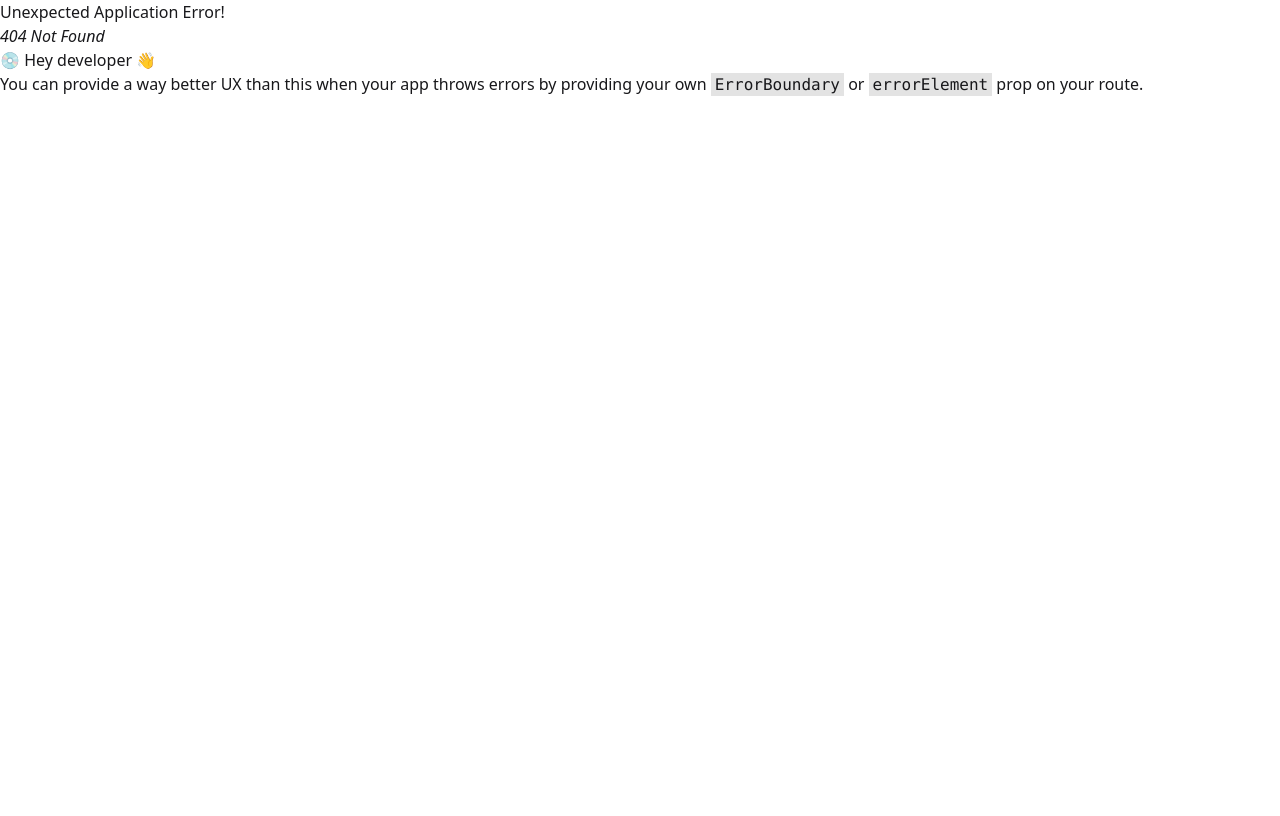
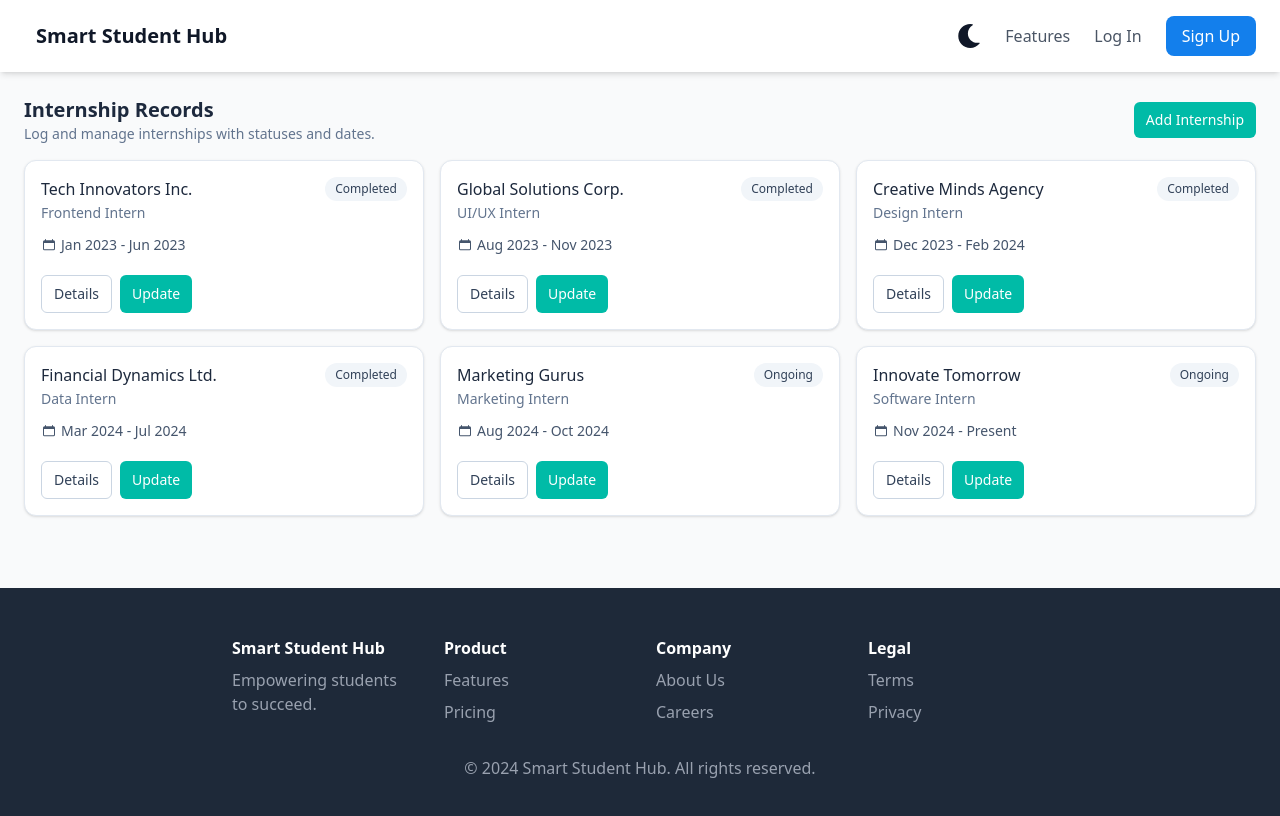
Before and after one commit to Sanjhanaa-Anantharaman/landing_page_temp, a React (Vite) app in the folder web/: page /internships in a window 1280 px wide. Before the commit this address had no page. Shown: the top 816 px of the page. Built offline with nearby package versions, Linux system fonts and the light colour scheme.

Commit message:
Internship and Approval section added

```diff
--- /dev/null
+++ b/web/src/components/pages/Approval.jsx
@@ -0,0 +1,88 @@
+import React from "react";
+
+const colorMap = {
+  amber: "bg-amber-50 text-amber-700 ring-amber-200",
+  emerald: "bg-emerald-50 text-emerald-700 ring-emerald-200",
+  rose: "bg-rose-50 text-rose-700 ring-rose-200",
+};
+
+const StatusPill = ({ color = "amber", children }) => {
+  const cls = colorMap[color] || colorMap.amber;
+  return (
+    <span
+      className={`inline-flex items-center gap-1 px-2.5 py-1 rounded-full text-xs font-medium ring-1 ring-inset ${cls}`}
+    >
+      {children}
+    </span>
+  );
+};
+
+export default function Approval() {
+  const cards = [
+    {
+      title: "Pending Approvals",
+      count: 8,
+      cta: "View Pending",
+      color: "amber",
+      desc: "Requests waiting for review",
+    },
+    {
+      title: "Approved Items",
+      count: 24,
+      cta: "View Approved",
+      color: "emerald",
+      desc: "Items cleared by faculty",
+    },
+    {
+      title: "Rejected Items",
+      count: 3,
+      cta: "View Rejected",
+      color: "rose",
+      desc: "Items requiring changes",
+    },
+  ];
+
+  return (
+    <section className="mb-6 sm:mb-10 mt-18 p-8">
+      <div className="mb-3 sm:mb-4 flex items-center justify-between gap-3">
+        <div>
+          <h2 className="text-slate-800 font-semibold text-lg sm:text-xl">
+            Faculty Approvals
+          </h2>
+          <p className="text-slate-500 text-sm">
+            Monitor, approve, and track student submissions.
+          </p>
+        </div>
+        <button className="inline-flex items-center justify-center px-3 py-2 rounded-md text-sm font-medium border border-slate-300 text-slate-700 bg-white hover:bg-slate-100 transition-colors whitespace-nowrap cursor-pointer">
+          Export
+        </button>
+      </div>
+
+      <div className="grid grid-cols-1 sm:grid-cols-3 gap-4">
+        {cards.map((card) => (
+          <div
+            key={card.title}
+            className="bg-white shadow-sm rounded-xl border border-slate-200 p-4 sm:p-5"
+          >
+            <div className="flex items-start justify-between">
+              <div>
+                <p className="text-sm text-slate-500">{card.title}</p>
+                <div className="mt-1 flex items-baseline gap-2">
+                  <span className="text-2xl font-semibold text-slate-800">
+                    {card.count}
+                  </span>
+                  <StatusPill color={card.color}>{card.desc}</StatusPill>
+                </div>
+              </div>
+            </div>
+            <div className="mt-4">
+              <button className="inline-flex items-center justify-center px-3 py-2 rounded-md text-sm font-medium bg-teal-500 text-white hover:bg-teal-600 w-full sm:w-auto cursor-pointer">
+                {card.cta}
+              </button>
+            </div>
+          </div>
+        ))}
+      </div>
+    </section>
+  );
+}
--- a/web/src/components/pages/Dashboard.jsx
+++ b/web/src/components/pages/Dashboard.jsx
@@ -219,7 +219,6 @@ const Dashboard = () => {
               </div>
             </div>
           </div>
-
         </div>
         {/* Quick links */}
         <div className="mt-8 rounded-xl bg-white p-6 shadow-md">
--- /dev/null
+++ b/web/src/components/pages/Internship.jsx
@@ -0,0 +1,103 @@
+import React from "react";
+
+function InternshipCard({ company, role, period, status }) {
+  return (
+    <div className="bg-white shadow-sm rounded-xl border border-slate-200 p-4 flex flex-col gap-3">
+      <div className="flex items-start justify-between gap-3">
+        <div>
+          <h4 className="text-slate-800 font-medium">{company}</h4>
+          <p className="text-slate-500 text-sm mt-0.5">{role}</p>
+        </div>
+        <span className="inline-flex items-center gap-1 px-2.5 py-1 rounded-full text-xs font-medium bg-slate-100 text-slate-700">
+          {status}
+        </span>
+      </div>
+      <div className="flex flex-wrap items-center gap-2 text-sm text-slate-600">
+        <span className="inline-flex items-center gap-1">
+          <svg
+            xmlns="http://www.w3.org/2000/svg"
+            viewBox="0 0 24 24"
+            fill="currentColor"
+            className="w-4 h-4"
+          >
+            <path d="M6.75 3A.75.75 0 0 0 6 3.75V5H5.25A2.25 2.25 0 0 0 3 7.25v10.5A2.25 2.25 0 0 0 5.25 20h13.5A2.25 2.25 0 0 0 21 17.75V7.25A2.25 2.25 0 0 0 18.75 5H18V3.75a.75.75 0 0 0-1.5 0V5h-9V3.75A.75.75 0 0 0 6.75 3ZM4.5 9h15v8.75c0 .414-.336.75-.75.75H5.25a.75.75 0 0 1-.75-.75V9Z" />
+          </svg>
+          {period}
+        </span>
+      </div>
+      <div className="mt-2 flex gap-2">
+        <button className="inline-flex items-center justify-center px-3 py-2 rounded-md text-sm font-medium border border-slate-300 text-slate-700 hover:bg-slate-50 cursor-pointer">
+          Details
+        </button>
+        <button className="inline-flex items-center justify-center px-3 py-2 rounded-md text-sm font-medium bg-teal-500 text-white hover:bg-teal-600 cursor-pointer">
+          Update
+        </button>
+      </div>
+    </div>
+  );
+}
+
+export default function InternshipSection() {
+  const internships = [
+    {
+      company: "Tech Innovators Inc.",
+      role: "Frontend Intern",
+      period: "Jan 2023 - Jun 2023",
+      status: "Completed",
+    },
+    {
+      company: "Global Solutions Corp.",
+      role: "UI/UX Intern",
+      period: "Aug 2023 - Nov 2023",
+      status: "Completed",
+    },
+    {
+      company: "Creative Minds Agency",
+      role: "Design Intern",
+      period: "Dec 2023 - Feb 2024",
+      status: "Completed",
+    },
+    {
+      company: "Financial Dynamics Ltd.",
+      role: "Data Intern",
+      period: "Mar 2024 - Jul 2024",
+      status: "Completed",
+    },
+    {
+      company: "Marketing Gurus",
+      role: "Marketing Intern",
+      period: "Aug 2024 - Oct 2024",
+      status: "Ongoing",
+    },
+    {
+      company: "Innovate Tomorrow",
+      role: "Software Intern",
+      period: "Nov 2024 - Present",
+      status: "Ongoing",
+    },
+  ];
+
+  return (
+    <section className="mb-12 mt-18 p-6">
+      <div className="mb-3 sm:mb-4 flex items-center justify-between gap-3">
+        <div>
+          <h2 className="text-slate-800 font-semibold text-lg sm:text-xl">
+            Internship Records
+          </h2>
+          <p className="text-slate-500 text-sm">
+            Log and manage internships with statuses and dates.
+          </p>
+        </div>
+        <button className="inline-flex items-center justify-center px-3 py-2 rounded-md text-sm font-medium bg-teal-500 text-white hover:bg-teal-600 whitespace-nowrap cursor-pointer">
+          Add Internship
+        </button>
+      </div>
+
+      <div className="grid grid-cols-1 sm:grid-cols-2 lg:grid-cols-3 gap-4">
+        {internships.map((it) => (
+          <InternshipCard key={`${it.company}-${it.period}`} {...it} />
+        ))}
+      </div>
+    </section>
+  );
+}
--- a/web/src/components/pages/Temp.jsx
+++ b/web/src/components/pages/Temp.jsx
@@ -29,7 +29,7 @@ const Temp = () => {
       <div className="bg-[var(--background-color)] text-[var(--text-primary)] antialiased">
         <div className="relative flex size-full min-h-screen flex-col group/design-root overflow-x-hidden">
           <div className="layout-container flex h-full grow flex-col">
-            <main className="container mx-auto px-6 py-12 max-w-4xl">
+            <main className="container mx-auto px-8  md:px-16 py-12 ">{/* max-w-4xl */}
               <section className="mb-16" id="about">
                 <div className="flex flex-col md:flex-row items-center gap-10">
                   <div className="flex-shrink-0">
@@ -388,7 +388,7 @@ const Temp = () => {
 
                   <div className="flex flex-col">
                     {/* right column */}
-                    <div className="bg-white flex flex-col gap-3 rounded-lg p-6">
+                    <div className="bg-white flex flex-col gap-3 shadow-xl rounded-lg p-6">
                       <div className="flex gap-3 items-center">
                         <PiStudent
                           className="text-lg text-[var(--primary-color)]"
@@ -422,7 +422,7 @@ const Temp = () => {
                         <FaDownload /> Export Admission Pack
                       </button>
 
-                      <div className="mt-4 rounded-lg border p-3 border-dashed">
+                      <div className="mt-5 rounded-lg border p-3 border-dashed">
                         <h3 className="font-medium">Recommendation Letters</h3>
                         <p className="text-sm text-gray-500">
                           No letters requested.
--- a/web/src/main.jsx
+++ b/web/src/main.jsx
@@ -11,6 +11,8 @@ import SignUpPage from './components/pages/SignUpPage.jsx'
 import Dashboard from './components/pages/Dashboard.jsx'
 import Profile from './components/pages/Profile.jsx'
 import Portfolio from './components/pages/Portfolio.jsx'
+import Approval from './components/pages/Approval.jsx'
+import InternshipSection from './components/pages/Internship.jsx'
 
 const router = createBrowserRouter(
   createRoutesFromElements(
@@ -22,6 +24,8 @@ const router = createBrowserRouter(
       <Route path="/dashboard" element={<Dashboard/>}/>
       <Route path="/profile" element={<Profile/>}/>
       <Route path="/portfolio" element={<Portfolio/>}/>
+      <Route path="/approvals" element={<Approval/>}/>
+      <Route path="/internships" element={<InternshipSection/>}/>
     </Route>
   )
 )
```
Lines whose indentation alone changed are shown as unchanged.
